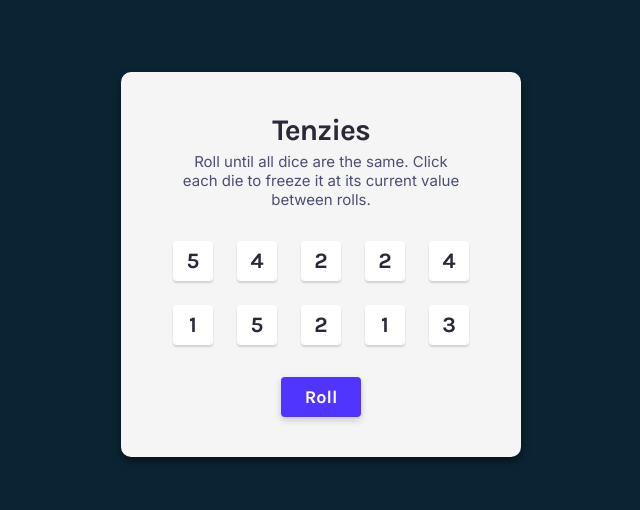
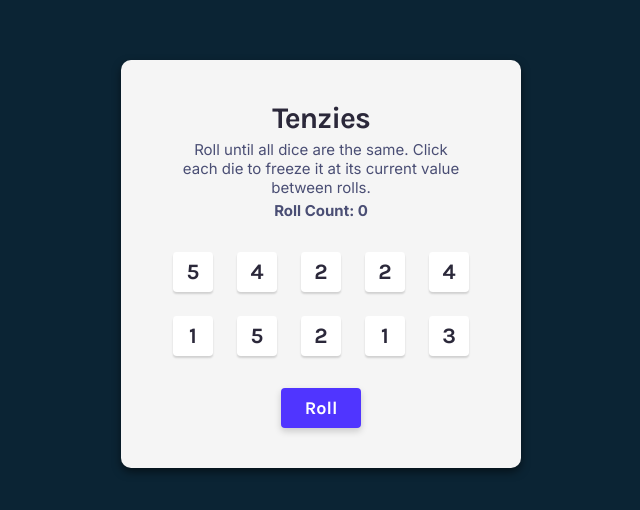
Before and after one commit to DebabrataBanik/Tenzies, a React (Vite) app: page / in a window 1280 px wide. Shown: the part 136-646 px from the top of the page, without its empty margins (319-959 px from the left). Built offline with nearby package versions, Linux system fonts and the light colour scheme.

Commit message:
add roll count

```diff
--- a/src/App.jsx
+++ b/src/App.jsx
@@ -9,6 +9,8 @@ function App() {
   // initializing state with a function will cause the it to run on every re render although it wont reset so a callback is preffered
 
   const buttonRef = useRef(null)
+
+  const [rollCount, setRollCount] = useState(0)
 
   let gameWon = dice.every(die => die.isHeld) &&
     dice.every(die => die.value === dice[0].value)
@@ -29,6 +31,7 @@ function App() {
   }
 
   function rollDice() {
+    setRollCount(prevCount => prevCount + 1)
     setDice(prevDice =>
       prevDice.map(die =>
         die.isHeld ? die : {
@@ -38,6 +41,7 @@ function App() {
       )
     )
     if (gameWon) {
+      setRollCount(0)
       setDice(generateAllNewDice())
     }
   }
@@ -58,6 +62,10 @@ function App() {
       </div>
       <h1>Tenzies</h1>
       <p>Roll until all dice are the same. Click each die to freeze it at its current value between rolls.</p>
+
+      <div className="counter">
+        <p>Roll Count: {rollCount}</p>
+      </div>
 
       <div className="dice__container">
         {
--- a/src/index.css
+++ b/src/index.css
@@ -96,3 +96,9 @@ p{
   white-space: nowrap;
   border: 0;
 }
+
+.counter{
+  color: #2B283A;
+  font-size: 15px;
+  font-weight: 700
+}
```
